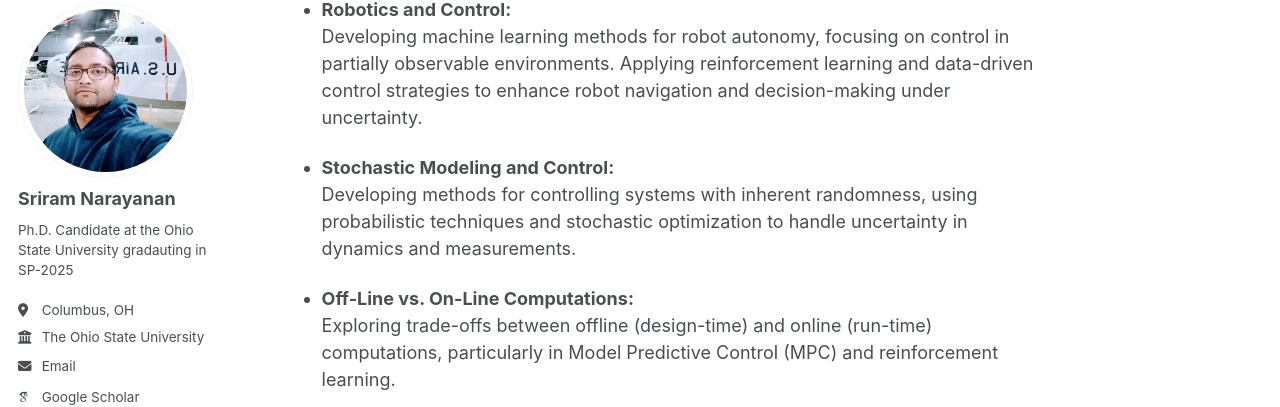
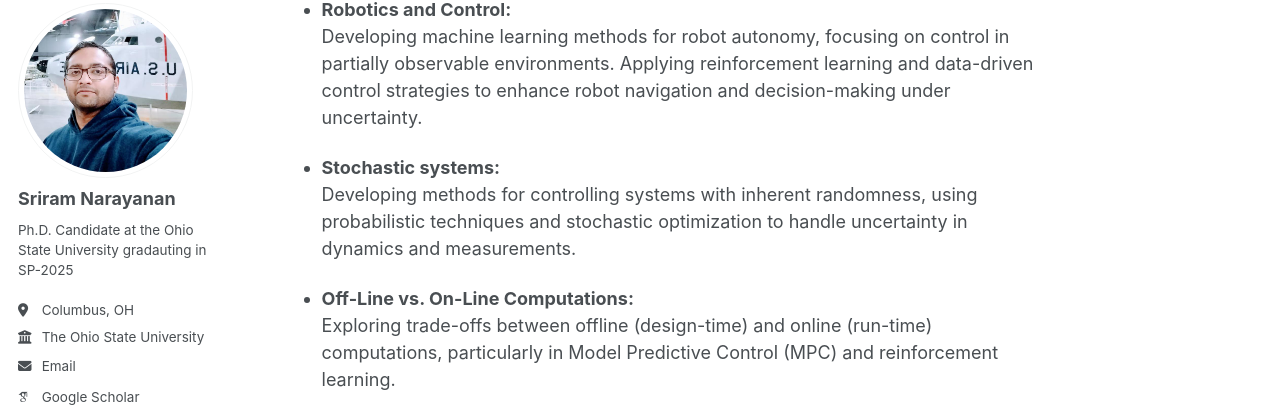
Before and after one commit to sriram-nara/sriram-nara.github.io, a Jekyll site: the page built from _pages/about.md, in a window 1280 px wide and 900 px high, scrolled down 704 px. Shown: the part 103-510 px from the top of the window. Built offline with Jekyll 4.4.1, drawn with Linux system fonts in a browser that asks for light colours; some web fonts are replaced.

Commit message:
Update about.md

```diff
--- a/_pages/about.md
+++ b/_pages/about.md
@@ -23,7 +23,7 @@ I am interested in estimating dynamic systems and control using data-driven syst
 - **Robotics and Control:**
   Developing machine learning methods for robot autonomy, focusing on control in partially observable environments. Applying reinforcement learning and data-driven control strategies to enhance robot navigation and decision-making under uncertainty.
 
-- **Stochastic Modeling and Control:**
+- **Stochastic systems:**
   Developing methods for controlling systems with inherent randomness, using probabilistic techniques and stochastic optimization to handle uncertainty in dynamics and measurements.
 
 - **Off-Line vs. On-Line Computations:**
```
